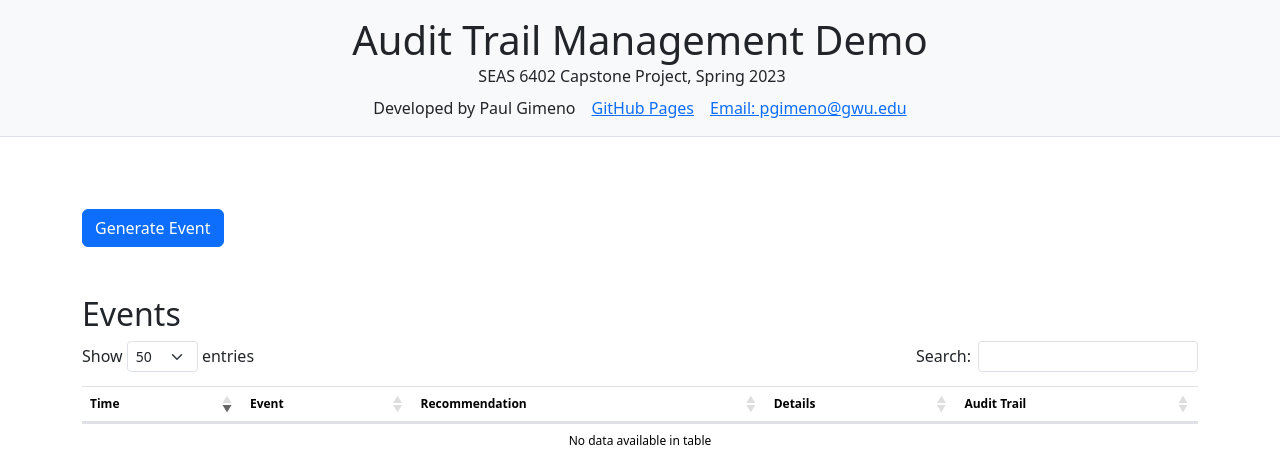
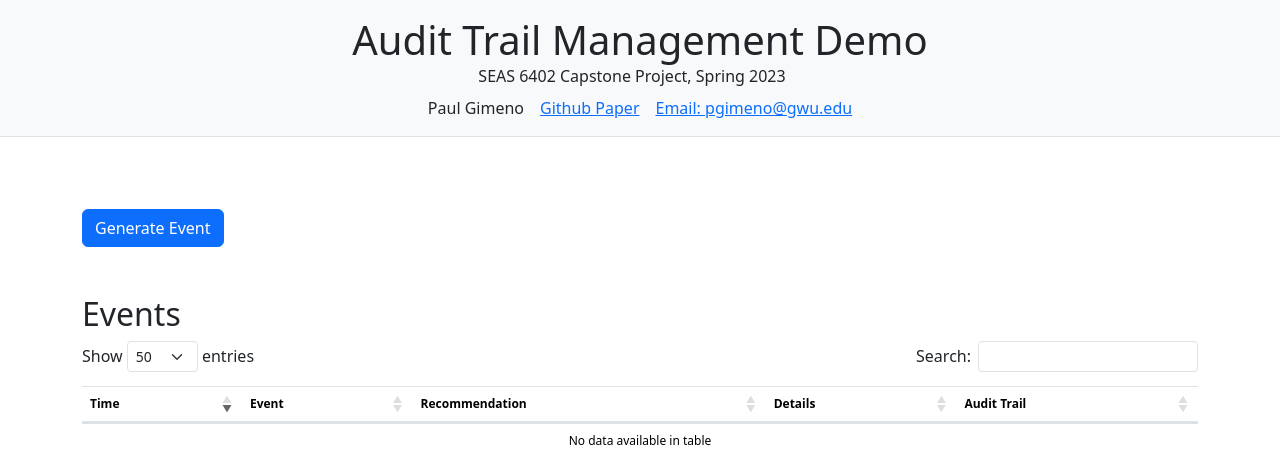
Before and after one commit to gimenopea/capstone_demo, a Flask app: page / in a window 1280 px wide. Shown: the top 458 px of the page. Run offline with Flask 2, Linux system fonts and the light colour scheme; data that the repository does not hold is empty; some libraries are stand-ins or nearby versions.

Commit message:
update paper link

```diff
--- a/templates/index.html
+++ b/templates/index.html
@@ -26,10 +26,9 @@
     <h1 class="mb-0">Audit Trail Management Demo</h1>
     <span class="me-3">SEAS 6402 Capstone Project, Spring 2023</span>
     <div class="d-flex justify-content-center mt-2">
-      <span class="me-3">Developed by Paul Gimeno</span>
+      <span class="me-3">Paul Gimeno</span>
 
-      <span class="me-3"><a href="https://github.com/username/your-repo" target="_blank" class="link-primary">GitHub
-          Pages</a></span>
+      <span class="me-3"><a href="https://github.com/gimenopea/capstone_demo/blob/master/Capstone%206402%20Paul%20Gimeno%20Draft.pdf" target="_blank" class="link-primary">Github Paper</a></span>
       <span><a href="mailto:pgimeno@gwu.edu" class="link-primary">Email: pgimeno@gwu.edu</a></span>
     </div>
   </div>
```
